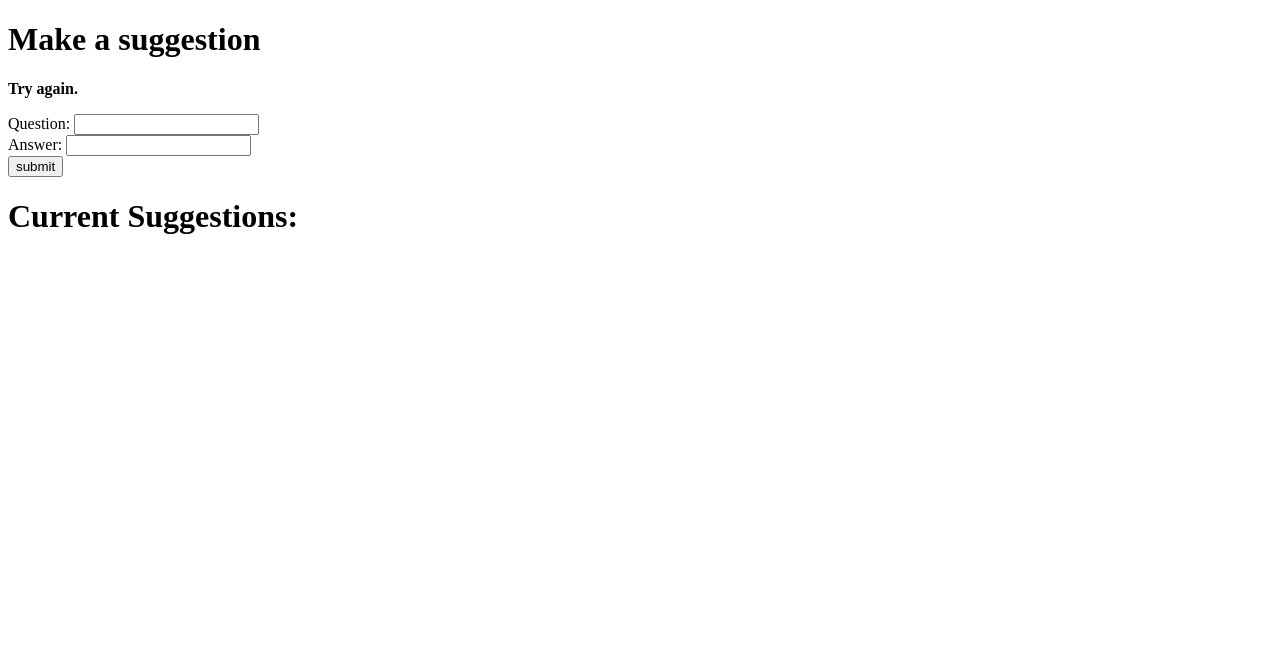
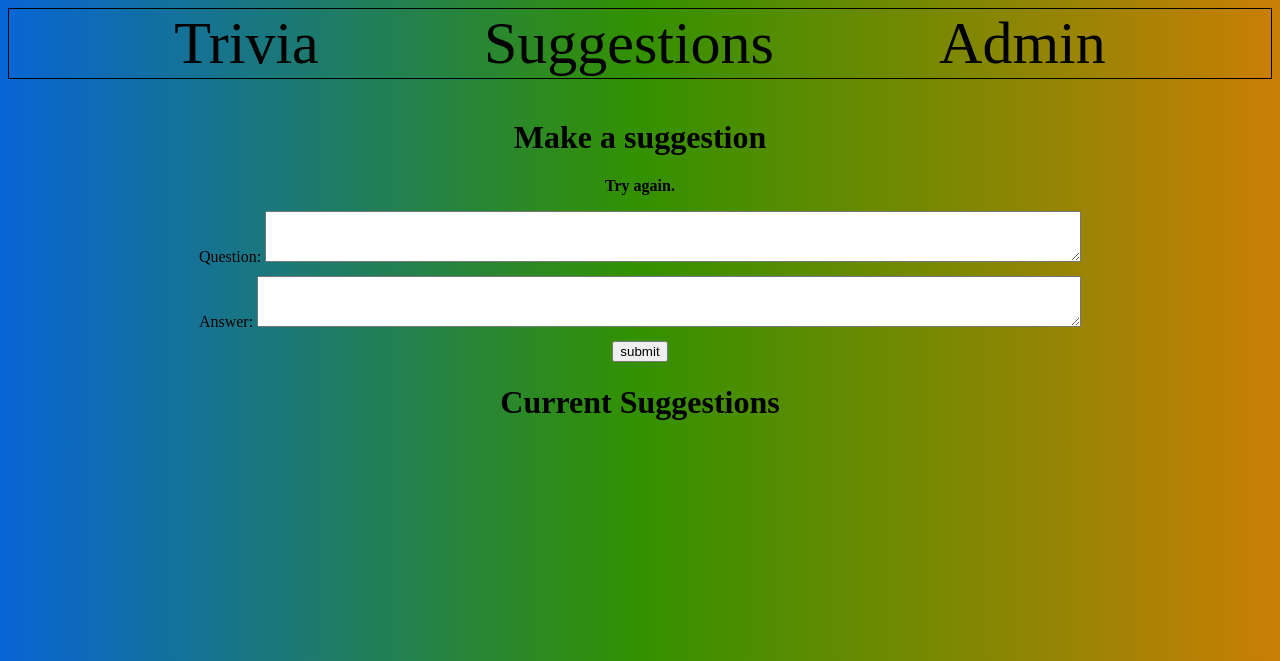
Before and after one commit to tannerjs7/siege-trivia, a Django app: page /trivia/suggest/ in a window 1280 px wide. Shown: the top 661 px of the page. Run offline with Django 5.2, Linux system fonts and the light colour scheme.

Commit message:
Reformat suggestion form, add navbar
Created base.html template, changed suggestion inputs to textareas.

```diff
--- a/mysite/trivia/static/trivia/style.css
+++ b/mysite/trivia/static/trivia/style.css
@@ -8,3 +8,20 @@
     border: 1px dashed black;
     padding: 20px;
 }
+
+#input-question, #input-answer {
+    margin-bottom: 10px;
+}
+
+nav {
+    display: flex;
+    justify-content: space-evenly;
+    border: 1px solid black;
+    font-size: 60px;
+    margin-bottom: 40px;
+}
+
+nav a {
+    text-decoration: none;
+    color: black;
+}
--- /dev/null
+++ b/mysite/trivia/templates/trivia/base.html
@@ -0,0 +1,22 @@
+<!DOCTYPE html>
+<html lang="en">
+<head>
+    {% block head %}
+    <meta charset="UTF-8">
+    <meta name="viewport" content="width=device-width, initial-scale=1.0">
+    <title>Siege Trivia</title>
+    {% endblock %}
+</head>
+<body>
+    {% block navbar %}
+    <nav>
+        <a href="{% url 'trivia:index' %}">Trivia</a>
+        <a href="{% url 'trivia:suggestions' %}">Suggestions</a>
+        <a href="{% url 'admin:index' %}">Admin</a>
+    </nav>
+    {% endblock %}
+    {% block body %}
+    <div>Body</div>
+    {% endblock %}
+</body>
+</html>
--- a/mysite/trivia/templates/trivia/suggestions.html
+++ b/mysite/trivia/templates/trivia/suggestions.html
@@ -1,24 +1,30 @@
+{% extends 'trivia/base.html' %}
+
 <!DOCTYPE html>
 <html lang="en">
 <head>
+    {% block head %}
     <meta charset="UTF-8">
     <meta name="viewport" content="width=device-width, initial-scale=1.0">
     <title>Suggestions</title>
+    {% load static %}
+    <link rel="stylesheet" href="{% static 'trivia/style.css' %}">
+    {% endblock %}
 </head>
 <body>
+    {% block body %}
     <h1>Make a suggestion</h1>
 
     {% if error_message %}<p><strong>{{ error_message }}</strong></p>{% endif %}
 
     <form action="{% url 'trivia:suggest' %}" method="post">
         {% csrf_token %}
-        Question: <input type="text" name="question">
-        <br>
-        Answer: <input type="text" name="answer">
-        <br>
-        <input type="submit" value="submit">
-        <br>
-        <h1>Current Suggestions:</h1>
+        <div id="input-question">Question: <textarea name="question" cols="99" rows="3" required></textarea></div>
+        <div id="input-answer">Answer: <textarea name="answer" cols="100" rows="3" required></textarea></div>
+        <div><input type="submit" value="submit"></div>
+    </form>
+
+    <h1>Current Suggestions</h1>
     {% for suggestion in all_suggestions %}
         <div>
             <span>Question {{ forloop.counter }}:</span>
@@ -30,6 +36,6 @@
         </div>
         <br/>
     {% endfor %}
-    </form>
+    {% endblock %}
 </body>
 </html>
--- /dev/null
+++ b/todo.txt
@@ -0,0 +1,3 @@
+- Further style pages
+- Add more questions
+- Add a favicon
```
Also changed, not shown: mysite/trivia/templates/trivia/index.html (+7 -1 lines), mysite/db.sqlite3. Lines whose indentation alone changed are shown as unchanged.
